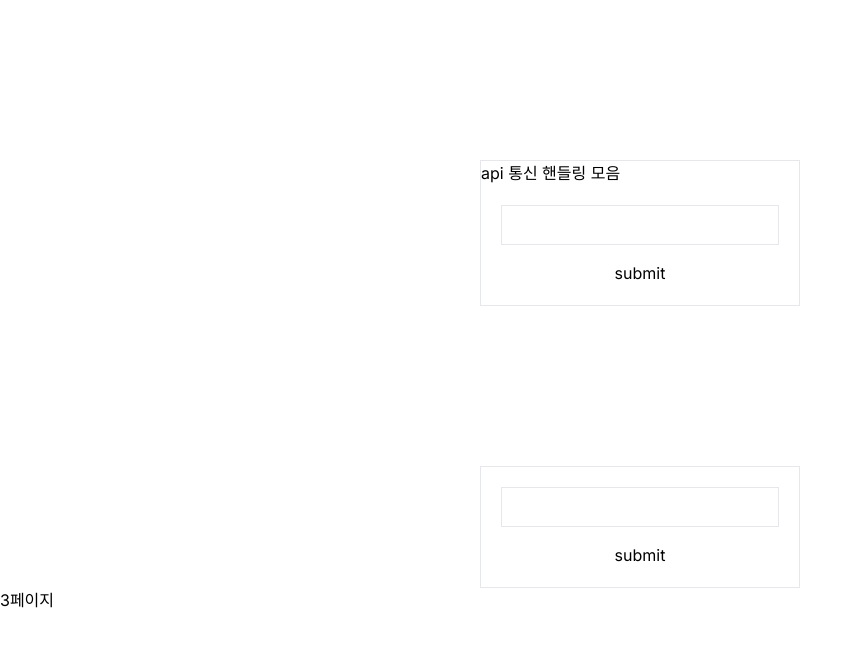
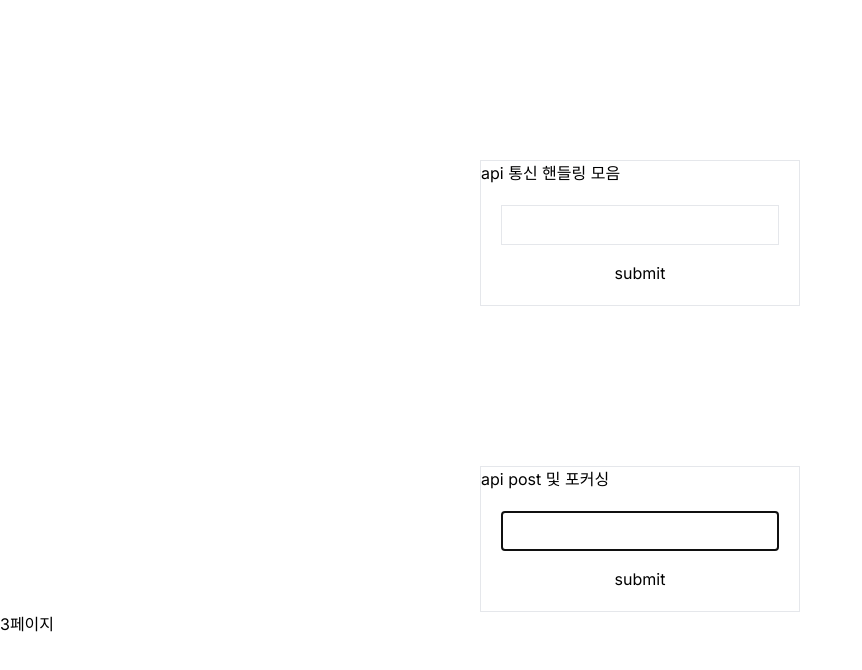
Before and after one commit to DongJae-Go-FE/react-hook-form, a Next.js app: page /form2 in a window 1280 px wide. Shown: the top 670 px of the page, without its empty margins (0-862 px from the left). Built offline with nearby package versions, Linux system fonts and the light colour scheme.

Commit message:
fowardRef 컴포넌트 타입지정 문제 논의 필요

```diff
--- a/src/screen/form2/form.tsx
+++ b/src/screen/form2/form.tsx
@@ -2,7 +2,7 @@
 
 import Link from "next/link";
 
-import { FC, Fragment } from "react";
+import { FC, Fragment, useEffect } from "react";
 import { useForm, Form } from "react-hook-form";
 
 import "./style.css";
@@ -16,9 +16,17 @@ const Page: FC = () => {
     progressive: true, //ssr만 가능하게
   });
 
-  const { control: control2, register: register2 } = useForm({
+  const {
+    control: control2,
+    register: register2,
+    setFocus,
+  } = useForm({
     progressive: true, //ssr만 가능하게
   });
+
+  useEffect(() => {
+    setFocus("test"); // 포커싱
+  }, [setFocus]);
 
   return (
     <Fragment>
@@ -42,6 +50,7 @@ const Page: FC = () => {
         </Form>
       </div>
       <div className="form">
+        <h2>api post 및 포커싱</h2>
         <Form
           control={control2}
           onSubmit={async ({ formData, data, formDataJson, event }) => {
```
